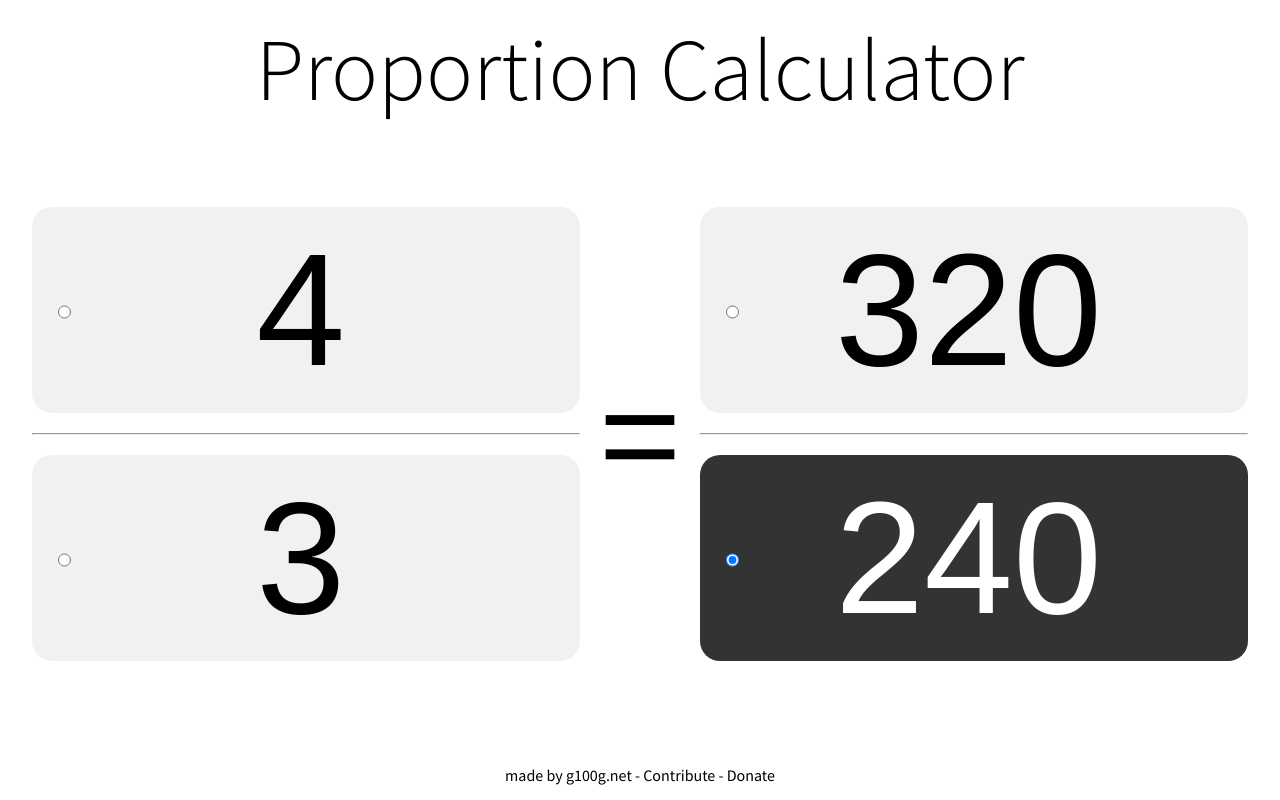
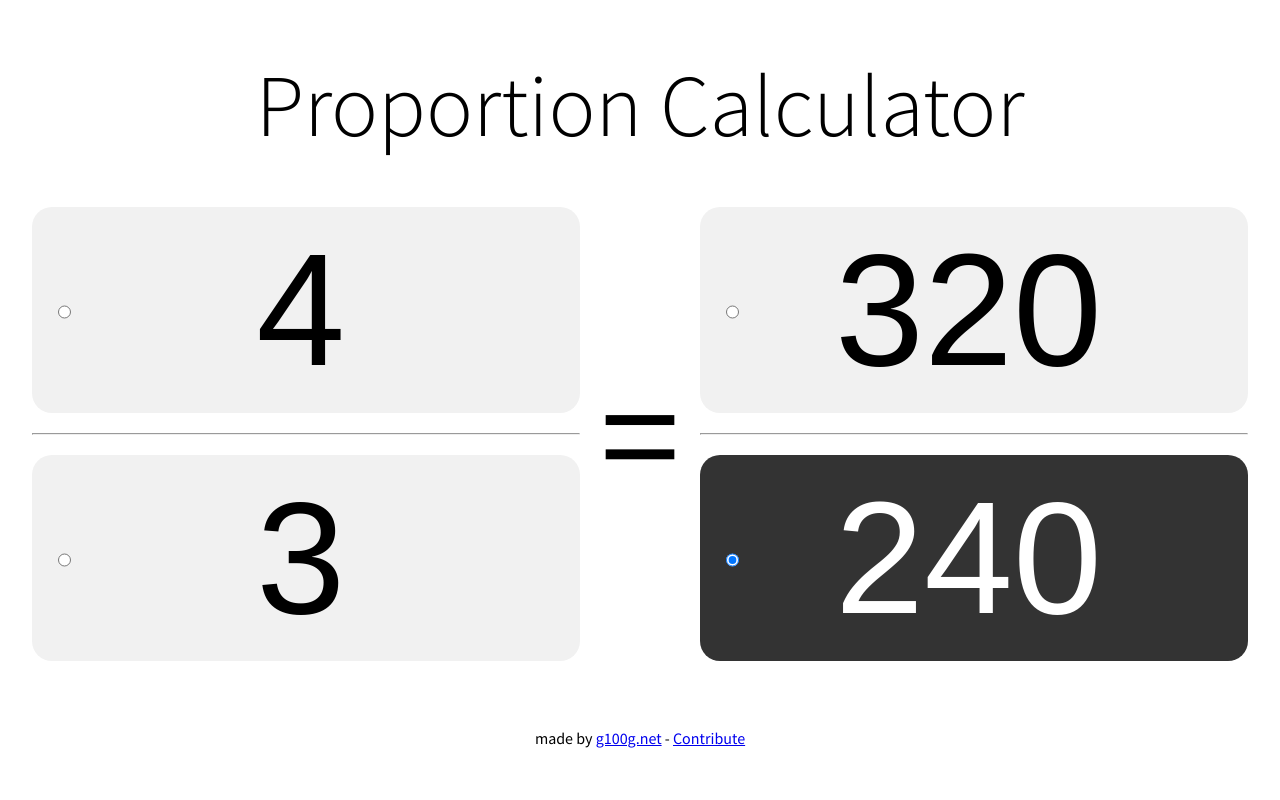
Before and after one commit to G100g/proportioncalculator, a React (Create React App) app: page / in a window 1280 px wide. Built offline with nearby package versions, Linux system fonts and the light colour scheme.

Commit message:
Add deploy script

```diff
--- a/src/App.css
+++ b/src/App.css
@@ -3,6 +3,7 @@
   flex-direction: column;
   height: 100%;
   text-align: center;
+  justify-content: center;
 }
 
   h1 {
@@ -14,7 +15,6 @@
 
 .formContainer {
   display: flex;
-  height: 100%;
   padding: 2em;
   align-items: center;
 }
--- a/src/App.js
+++ b/src/App.js
@@ -71,7 +71,7 @@ class App extends Component {
         </div>
 
         <footer>
-          <p>made by g100g.net - Contribute - Donate</p>
+          <p>made by <a href="http://g100g.net">g100g.net</a> - <a href="https://github.com/G100g/proportioncalculator">Contribute</a></p>
         </footer>
 
 
```
Also changed, not shown: package.json (+5 -2 lines).
